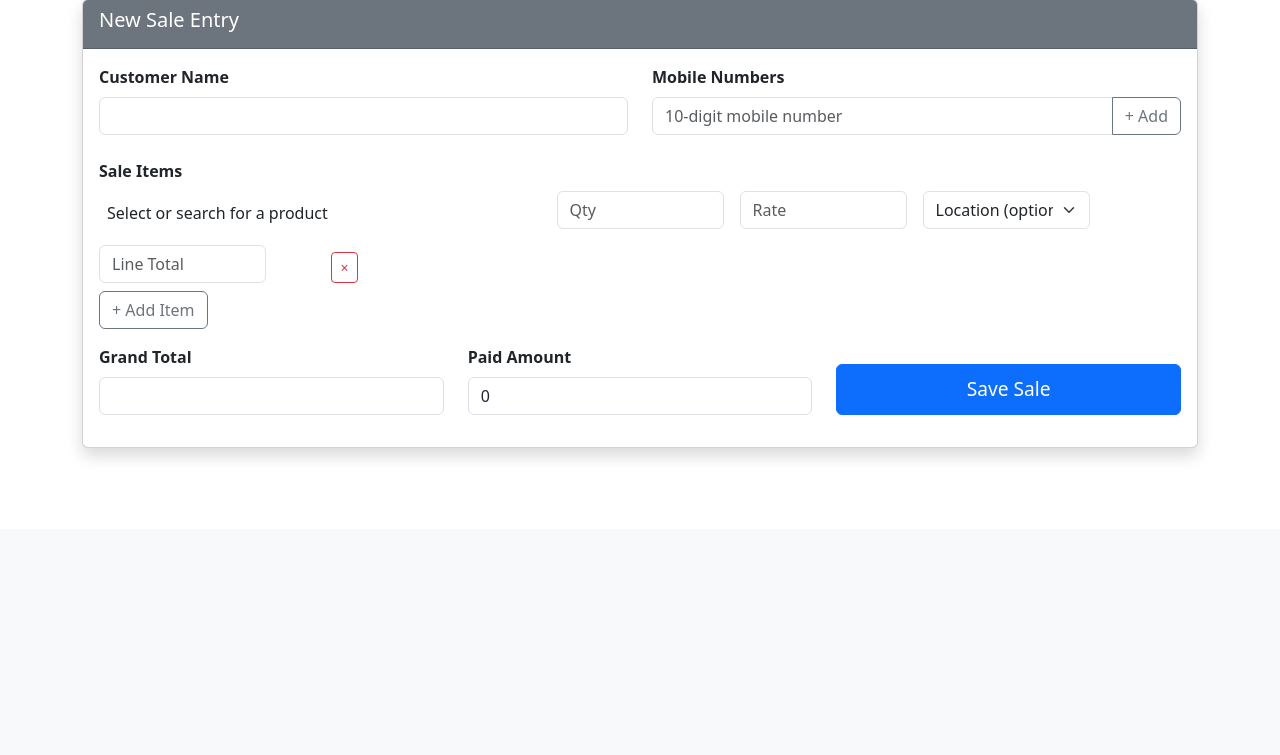
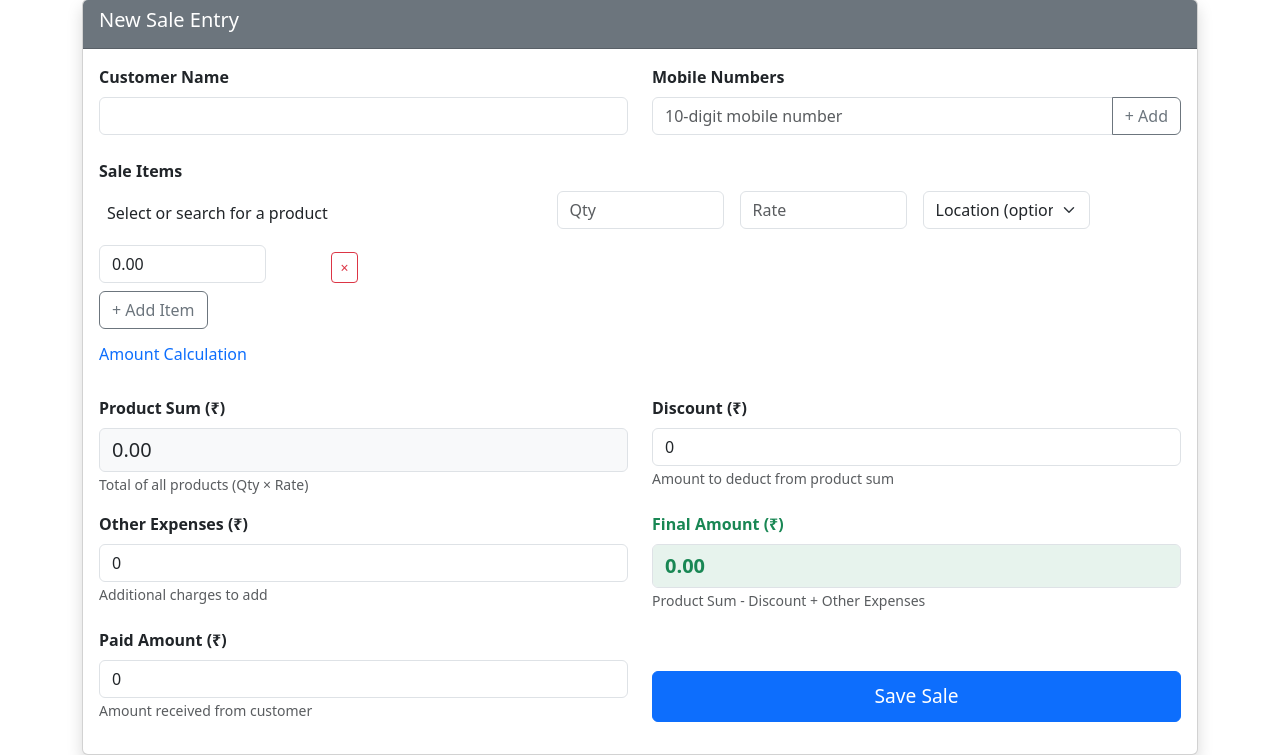
Before and after one commit to praveenraghu1903/my_shop, a Django app: page /sales/new/ in a window 1280 px wide. Shown: the part 271-1026 px from the top of the page. Before the commit the page ends 728 px from the top, so only its background shows below. Run offline with Django 5.2, Linux system fonts and the light colour scheme; the visitor is signed in with stand-in values (Sample User, id 1); data that the repository does not hold is empty; some libraries are stand-ins or nearby versions.

Commit message:
Add discount and expenses functionality to sales page
- Added discount_amount and other_expenses fields to Invoice model
- Updated sales form with discount and expenses input boxes
- Rewrote amount calculation section with clear Product Sum, Discount, Other Expenses, and Final Amount display
- Added real-time calculation for final amount: Product Sum - Discount + Other Expenses
- Improved UI layout with better organization and visual hierarchy

```diff
--- a/inventory/models.py
+++ b/inventory/models.py
@@ -73,6 +73,8 @@ class Invoice(models.Model):
     customer_mobile = models.CharField(max_length=15, blank=True, null=True)
     date = models.DateTimeField(auto_now_add=True)
     total_amount = models.DecimalField(max_digits=12, decimal_places=2)
+    discount_amount = models.DecimalField(max_digits=12, decimal_places=2, default=0)
+    other_expenses = models.DecimalField(max_digits=12, decimal_places=2, default=0)
     paid_amount = models.DecimalField(max_digits=12, decimal_places=2)
 
     @property
--- a/inventory/templates/inventory/sales_new.html
+++ b/inventory/templates/inventory/sales_new.html
@@ -106,16 +106,55 @@
                 </div>
             </div>
 
+            <!-- Amount Calculation Section -->
+            <div class="row mb-3">
+                <div class="col-12">
+                    <h6 class="text-primary mb-3">Amount Calculation</h6>
+                </div>
+            </div>
+
             <div class="row">
-                <div class="col-md-4 mb-3">
-                    <label for="total" class="form-label">Grand Total</label>
-                    <input type="number" step="0.01" class="form-control" id="total" readonly>
+                <!-- Product Sum -->
+                <div class="col-md-6 mb-3">
+                    <label for="products_total" class="form-label fw-bold">Product Sum (₹)</label>
+                    <input type="number" step="0.01" class="form-control bg-light fs-5" id="products_total" readonly>
+                    <small class="text-muted">Total of all products (Qty × Rate)</small>
                 </div>
-                <div class="col-md-4 mb-3">
-                    <label for="paid_amount" class="form-label">Paid Amount</label>
-                    <input type="number" step="0.01" class="form-control" name="paid_amount" id="paid_amount" value="0" required>
+
+                <!-- Discount -->
+                <div class="col-md-6 mb-3">
+                    <label for="discount_amount" class="form-label fw-bold">Discount (₹)</label>
+                    <input type="number" step="0.01" class="form-control" name="discount_amount" id="discount_amount" value="0" placeholder="0.00">
+                    <small class="text-muted">Amount to deduct from product sum</small>
                 </div>
-                <div class="col-md-4 mb-3 d-flex align-items-end">
+            </div>
+
+            <div class="row">
+                <!-- Other Expenses -->
+                <div class="col-md-6 mb-3">
+                    <label for="other_expenses" class="form-label fw-bold">Other Expenses (₹)</label>
+                    <input type="number" step="0.01" class="form-control" name="other_expenses" id="other_expenses" value="0" placeholder="0.00">
+                    <small class="text-muted">Additional charges to add</small>
+                </div>
+
+                <!-- Final Amount -->
+                <div class="col-md-6 mb-3">
+                    <label for="total" class="form-label fw-bold text-success">Final Amount (₹)</label>
+                    <input type="number" step="0.01" class="form-control fw-bold text-success fs-5 bg-success bg-opacity-10" id="total" readonly>
+                    <small class="text-muted">Product Sum - Discount + Other Expenses</small>
+                </div>
+            </div>
+
+            <div class="row">
+                <!-- Paid Amount -->
+                <div class="col-md-6 mb-3">
+                    <label for="paid_amount" class="form-label fw-bold">Paid Amount (₹)</label>
+                    <input type="number" step="0.01" class="form-control" name="paid_amount" id="paid_amount" value="0" required placeholder="0.00">
+                    <small class="text-muted">Amount received from customer</small>
+                </div>
+
+                <!-- Save Button -->
+                <div class="col-md-6 mb-3 d-flex align-items-end">
                     <button type="submit" class="btn btn-primary w-100 btn-large">Save Sale</button>
                 </div>
             </div>
@@ -199,18 +238,27 @@
         });
 
         function recalcTotals() {
-            let grand = 0;
+            let itemsTotal = 0;
             $('#items-container .sale-item').each(function() {
                 const qty = parseFloat($(this).find('.quantity-input').val()) || 0;
                 const rate = parseFloat($(this).find('.rate-input').val()) || 0;
                 const line = qty * rate;
                 $(this).find('.line-total').val(line.toFixed(2));
-                grand += line;
+                itemsTotal += line;
             });
-            $('#total').val(grand.toFixed(2));
+
+            $('#products_total').val(itemsTotal.toFixed(2));
+            const discount = parseFloat($('#discount_amount').val()) || 0;
+            const expenses = parseFloat($('#other_expenses').val()) || 0;
+            const finalTotal = itemsTotal - discount + expenses;
+            $('#total').val(finalTotal.toFixed(2));
         }
 
         $('#items-container').on('input', '.quantity-input, .rate-input', recalcTotals);
+        $('#discount_amount, #other_expenses').on('input', recalcTotals);
+
+        // Initial calculation when page loads
+        recalcTotals();
         $('#items-container').on('change', '.product-select', function() {
             const row = $(this).closest('.sale-item');
             updateLocationOptions(row);
--- a/inventory/views.py
+++ b/inventory/views.py
@@ -48,6 +48,8 @@ def sales_new(request):
         mobiles = request.POST.getlist('customer_mobile[]')
         primary_mobile = mobiles[0] if mobiles else None
         paid_amount = Decimal(request.POST.get('paid_amount'))
+        discount_amount = Decimal(request.POST.get('discount_amount') or '0')
+        other_expenses = Decimal(request.POST.get('other_expenses') or '0')
 
         # Support multiple items via arrays; fallback to single item if arrays not provided
         product_ids = request.POST.getlist('product_ids[]')
@@ -102,7 +104,9 @@ def sales_new(request):
                     store=user_store,
                     customer_name=customer_name,
                     customer_mobile=primary_mobile,
-                    total_amount=total_amount,
+                    discount_amount=discount_amount,
+                    other_expenses=other_expenses,
+                    total_amount=(total_amount - discount_amount + other_expenses),
                     paid_amount=paid_amount
                 )
 
```
Also changed, not shown: inventory/migrations/0007_invoice_discount_amount_invoice_other_expenses.py (added).
